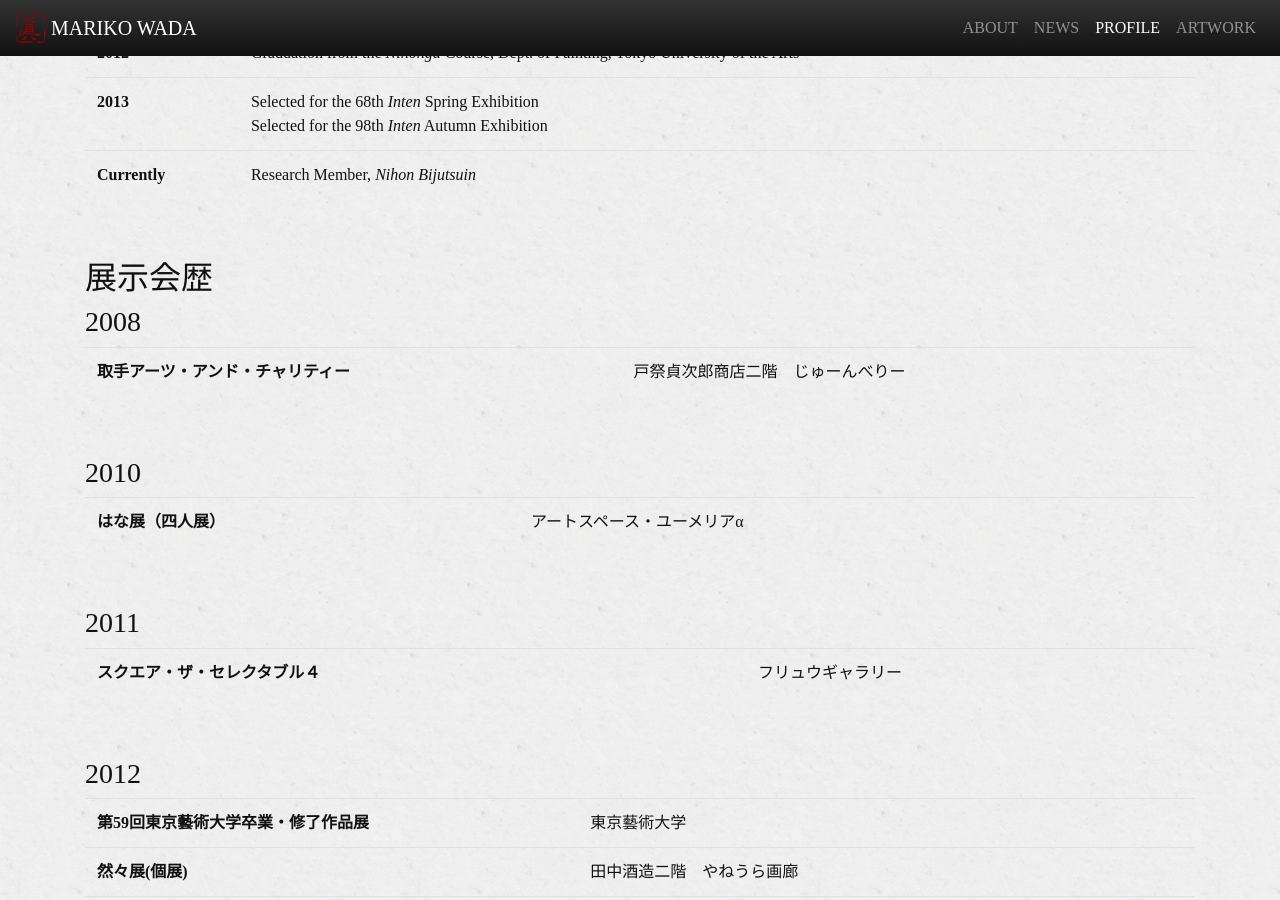
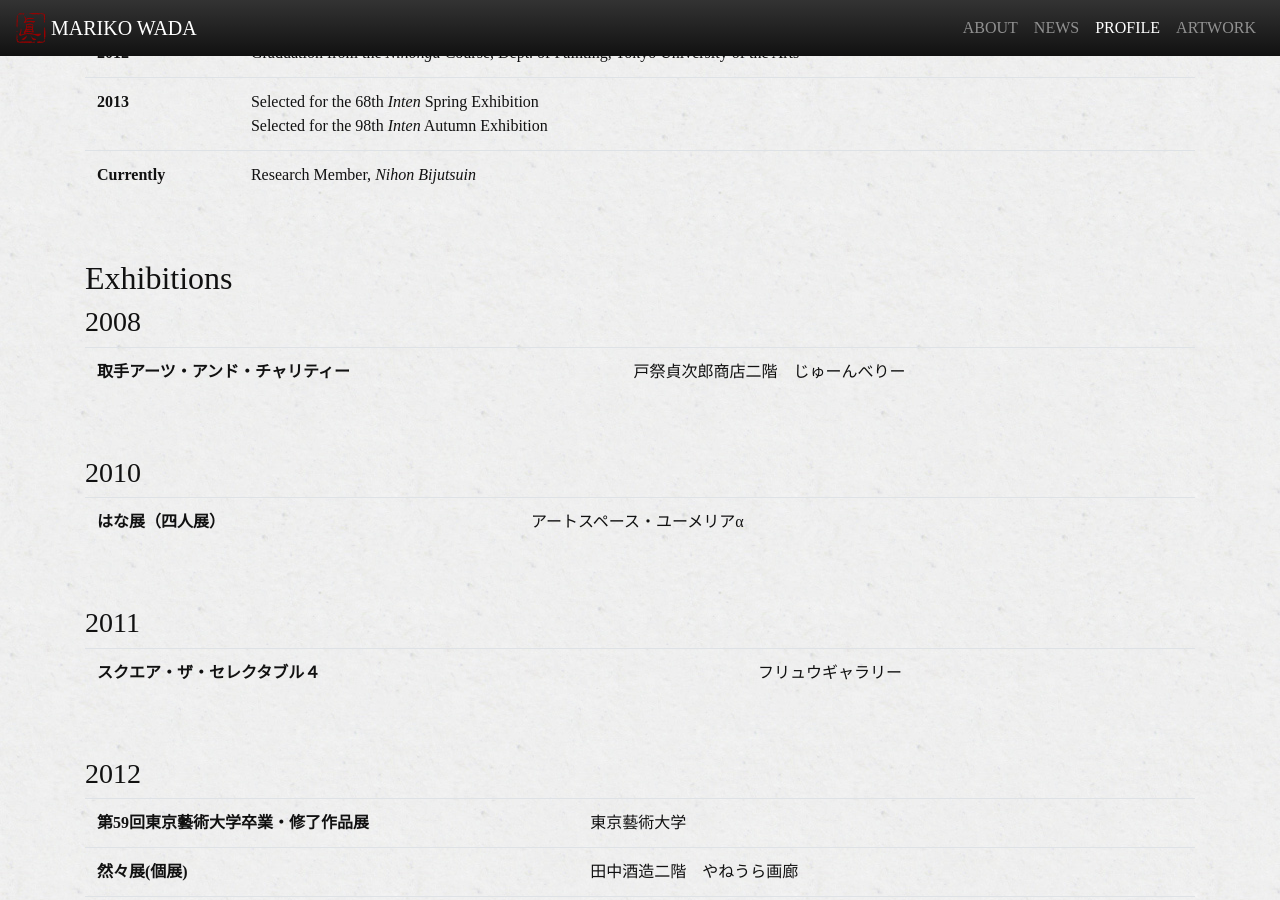
Before and after one commit to marikowadaportfolio/marikowadaportfolio.github.com, a Jekyll site: the page built from en.md, in a window 1280 px wide and 900 px high, scrolled down 2859 px. Built offline with Jekyll 4.4.1, drawn with Linux system fonts in a browser that asks for light colours; nearby versions of some CDN libraries; some web fonts are replaced.

Commit message:
Change 展示会歴title

```diff
--- a/_includes/profile.html
+++ b/_includes/profile.html
@@ -44,7 +44,10 @@
                     </tr>
                 </tbody>
             </table>
-        <h2>展示会歴</h2>
+        <h2>{% case page.language %}
+                {% when 'ja' %}展示会歴
+                {% when 'en' %}Exhibitions
+            {% endcase %}</h2>
             {% for yearly in site.profile %} {% comment %} Add events in a year to the corresponding _profile/20xx.md file. Add new years by creating a new _profile/20xx.md file. {% endcomment%}
                 <h3>{{ yearly.year }}</h3>
                 <table class="table eventsection">
```
